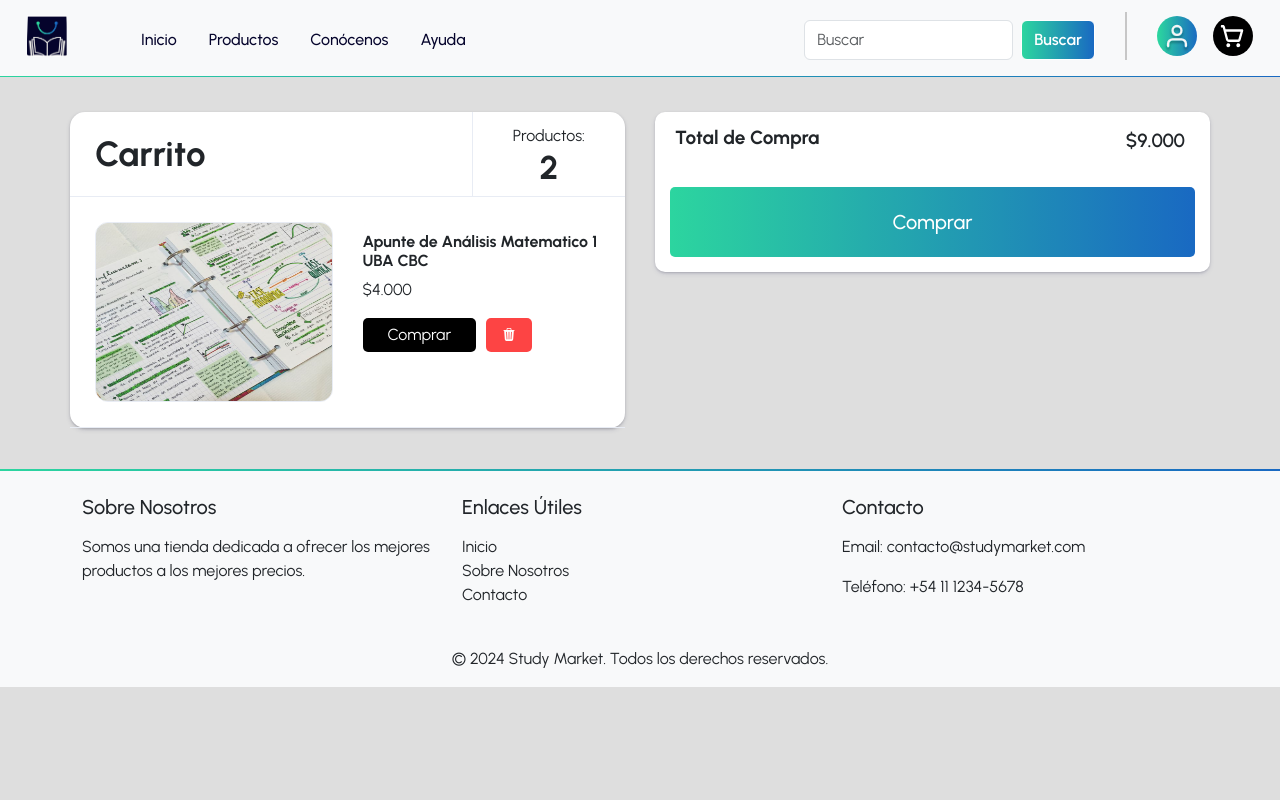
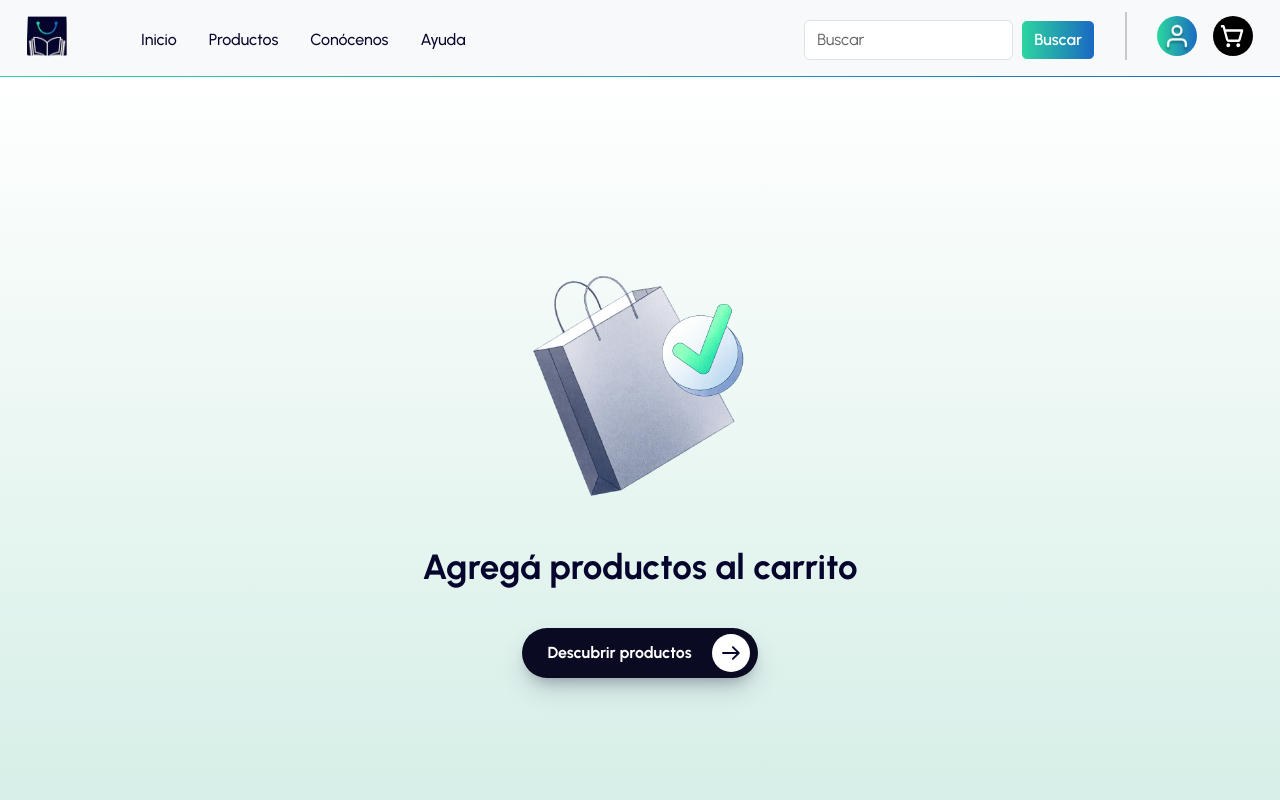
Before and after one commit to LautaroAgustinPaz/StudyMarket-FrontEnd, a React (Vite) app: page /carrito in a window 1280 px wide. Shown: the top 800 px of the page. Built offline with nearby package versions, Linux system fonts and the light colour scheme.

Commit message:
Carrito - Pantalla agregá productos al carrito

```diff
--- a/src/App.css
+++ b/src/App.css
@@ -119,6 +119,7 @@
 /*      Footer      */
 
 footer {
+  margin: 0px;
   position: absolute;
   width: 100%;
   bottom: 1;
@@ -148,7 +149,7 @@ footer::after {
   content: "";
   display: block;
   position: absolute;
-  top: -2px;
+  top: -0px;
   left: 0;
   width: 100%;
   height: 2px;
--- a/src/components/BannerSecundario.jsx
+++ b/src/components/BannerSecundario.jsx
@@ -11,7 +11,7 @@ const BannerSecundario = () => {
     let mostrarBotones = false;
 
     // Decisiones basadas en la ruta actual
-    if (location.pathname === '/productos') {
+    if (location.pathname === '/api/productos') {
         titulo = 'Productos';
         descripcion = 'Simplifica el aprendizaje y alcanza tus metas.';
         mostrarBotones = true;
@@ -26,7 +26,7 @@ const BannerSecundario = () => {
   return (
     <div className="bg-light text-dark py-5 text-center banner-secundario">
         <h1>{titulo}</h1>
-        <p className="lead">{descripcion}.</p>
+        <p className="lead">{descripcion}</p>
         {mostrarBotones && (
         <div className="contenedor-btns_banner">
           <a href="#!" className="btn-custom_banner btn-libros">Libros</a>
--- a/src/components/Carrito/Carrito.css
+++ b/src/components/Carrito/Carrito.css
@@ -9,7 +9,7 @@
     display: grid;
     grid-template-columns: 1fr 1fr;
     grid-template-rows: 1fr;
-    gap: 30px;
+    gap: 20px;
 }
 
 /*      Columna 1       */
@@ -63,7 +63,7 @@
     display: grid;
     grid-template-columns: 1fr 1fr;
     grid-template-rows: 1fr;
-    gap: 30px;
+    gap: 20px;
     border-bottom: 1px solid #E8ECF4;
 }
 .carrito_productos > img {
@@ -155,7 +155,74 @@
     transform: scale(1.01);
 }
 
-/* Meida Queries */
+/*      Pantalla de carga       */
+
+.container__pantalla {
+    background: linear-gradient(to bottom, #fff, #d2ede5);
+    height: 100vh;
+    display: flex;
+    flex-direction: column;
+    justify-content: center;
+    align-items: center;
+}
+
+.container__pantalla > img {
+    width: 250px;
+    height: 220px;
+    margin-bottom: 50px;
+}
+
+.container__pantalla > h1 {
+    color: #05042C;
+    font-weight: 700;
+    font-size: 35px;
+    margin-bottom: 40px;
+    text-align: center;
+    margin-left: 20px;
+    margin-right: 20px
+}
+
+.btn-descubrirProductos {
+    background-color: #0A0A23;
+    color: #fff;
+    font-size: 16px;
+    font-weight: bold;
+    text-decoration: none;
+    padding: 6px 8px 6px 25px;
+    border-radius: 50px;
+    border: none;
+    display: inline-flex;
+    align-items: center;
+    gap: 20px;
+    cursor: pointer;
+    position: relative;
+    overflow: hidden;
+    box-shadow: rgba(50, 50, 93, 0.25) 0px 13px 27px -5px, rgba(0, 0, 0, 0.3) 0px 8px 16px -8px;
+}
+
+.btn-redondo {
+    background-color: #fff;
+    border: none;
+    width: 38px;
+    height: 38px;
+    border-radius: 50%;
+    display: flex;
+    align-items: center;
+    justify-content: center;
+    position: relative;
+    cursor: pointer;
+    transition: transform 0.3s ease;
+    margin-right: 0px;
+}
+
+.flecha {
+    width: 18px;
+    height: 18px;
+}
+
+
+/*      Media Queries      */
+
 @media (max-width: 1015px) {
 
     .fila_carrito {
@@ -170,7 +237,8 @@
     grid-row: 1/2;
     }
 
-    .columna-2_carrito {                /* Contenedor Global */
+    /* Contenedor Global */
+    .columna-2_carrito {
     margin: 0px 15px 0px 15px;
     grid-column: 1/2;
     grid-row: 2/3;
@@ -178,6 +246,79 @@
 
     .carrito_productos > img {
         width: 100%;
-        height: 250px;
+        min-height: 250px;
     }
 }
+
+@media (max-width: 600px) {
+
+    .carrito_productos > img {
+        width: 100%;
+        min-height: 160px;
+    }
+
+}
+
+@media (max-width: 535px) {
+
+    .btn-producto-comprar {
+        font-size: 12px;
+        padding: 10px 15px 10px 15px;
+    }
+
+    .btn-producto-eliminar {
+        padding: 5px 12px 7px 12px;
+    }
+
+}
+
+@media (max-width: 427px) {
+
+
+    /* columna 1 */
+    .carrito_header > h1 {
+        font-size: 25px;
+    }
+
+    .header_conteo {
+        padding: 20px 15px 0px 15px;
+    }
+
+    /* Producto */
+    .carrito_productos {
+        grid-template-columns: 1fr;
+        grid-row: 1fr 1fr;
+    }
+
+    .carrito_productos  > img {
+        grid-column: 1/2;
+        grid-row: 1/2;
+        width: 100%;
+        min-height: 100px;
+    }
+
+    .carrito_productos > div {
+        grid-column: 1/2;
+        grid-row: 2/3;
+    }
+
+    .carrito_productos {
+        gap: 5px;
+    }
+
+    /*      columna 2       */
+    .icon-style {
+        padding-bottom: 0px;
+    }
+
+    .carrito_totalYprecio > h5 {
+        padding-right: 30px;
+    }
+}
+
+@media (max-width: 300px) {
+
+    .btn-descubrirProductos {
+        font-size: 13px
+    }
+}
--- a/src/components/Carrito/CarritoContenedor.jsx
+++ b/src/components/Carrito/CarritoContenedor.jsx
@@ -17,10 +17,10 @@ const CarritoContenedor = () => {
               </div>
               <div className='carrito_productos'>
                 <img src='public/images/img-example-carrito.jpg' alt=""/>
-                <div className=''>
+                <div>
                   <h4>Apunte de Análisis Matematico 1 UBA CBC</h4>
                   <p>$4.000</p>
-                  <button className='btn-producto-comprar'>Comprar</button>
+                  <button className='btn-producto-comprar'>Comprar ahora</button>
                   <button className='btn-producto-eliminar'>< BsFillTrash3Fill className="icon-style" /></button>
                   {/* Icons - https://react-icons.github.io/react-icons/search/#q=trash */}
                 </div>
@@ -31,7 +31,7 @@ const CarritoContenedor = () => {
               <div className='carrito_totalYprecio'>
                 <h5>Total de Compra</h5>
                 {/* <h5 className='carrito_totalYprecio'>${calcularTotal()}</h5> */}
-                <p>$9.000</p>
+                <p>$4.000</p>
                 {/* <button className='btn-carrito_comprar' onClick={() => alert("Comprar funcionalidad en desarrollo")}>
                 Comprar
                 </button> */}
--- /dev/null
+++ b/src/components/Carrito/CarritoVacio.jsx
@@ -0,0 +1,19 @@
+import React from 'react'
+import { Link } from 'react-router-dom'
+
+const CarritoVacio = () => {
+  return (
+    /* Pantalla - No agrego un producto */
+    <div className='container__pantalla'>
+      <img src="/images/img-pantalla-de-carga.png" alt="pantalla de carga"/>
+      <h1>Agregá productos al carrito</h1>
+        <Link className='btn-descubrirProductos' to={"api/productos"}>Descubrir productos
+          <button className='btn-redondo'>
+            <img className='flecha' src="public\images\flecha.svg" alt="flecha" />
+          </button>
+        </Link>
+    </div>
+  )
+}
+
+export default CarritoVacio
--- a/src/pages/Carrito.jsx
+++ b/src/pages/Carrito.jsx
@@ -1,9 +1,14 @@
 import React from 'react'
 import CarritoContenedor from '../components/Carrito/CarritoContenedor'
+import CarritoVacio from '../components/Carrito/CarritoVacio'
 
 const Carrito = () => {
   return (
-    <CarritoContenedor />
+    /* Mostrar cada uno dependiendo si tiene productos el carrito */
+    <>
+      <CarritoVacio />
+      {/* <CarritoContenedor /> */}
+    </>
   )
 }
 
--- a/src/pages/Productos.jsx
+++ b/src/pages/Productos.jsx
@@ -1,10 +1,14 @@
 import React from 'react'
 import ContenedorListadoProductos from '../components/productos/ContenedorListadoProductos'
 import TodosLosProductos from '../components/TodosLosProductos'
+import BannerSecundario from '../components/BannerSecundario'
 
 const Productos = () => {
   return (
-   <TodosLosProductos />
+    <>
+      <BannerSecundario />
+      {/* <TodosLosProductos />  */}
+    </>
   // <ContenedorListadoProductos />
   // <ContenedorProductosDetalle ItemID={2} />
   )
```
Also changed, not shown: src/components/Banner.jsx (deleted, +0 -8 lines), public/images/flecha.svg (added), public/images/img-pantalla-de-carga.png (added).
